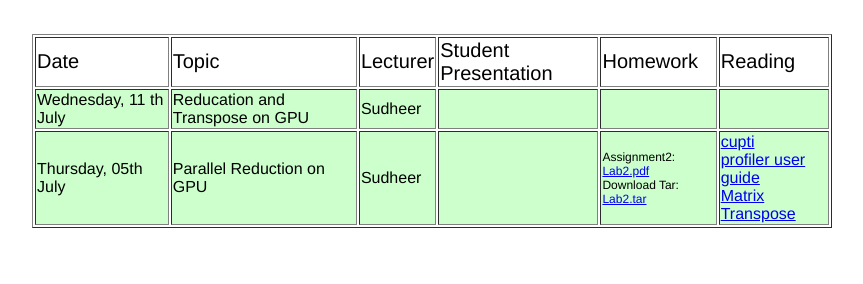
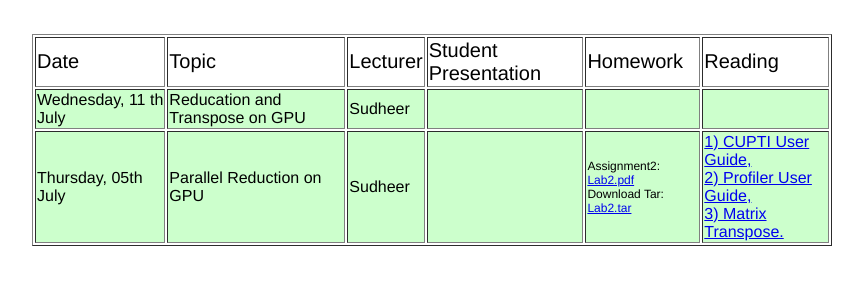
Before and after one commit to dmacssite/dmacssite.github.com, a plain HTML site: page schedule.html in a window 1280 px wide. Shown: the part 418-702 px from the top of the page, without its empty margins (208-1071 px from the left). Drawn offline with Linux system fonts and the light colour scheme.

Commit message:
Update master

```diff
--- a/schedule.html
+++ b/schedule.html
@@ -58,7 +58,7 @@ body {
     <td> <p class="slidesEtc"> Assignment2:
     <a href="Assignments/Assignment2/Lab2.pdf">Lab2.pdf</a> <br/>
     Download Tar: <a href="Assignments/Assignment2/lab2_cs1302.tar">Lab2.tar</a><br/>
-    </p></td><td> <a href="Assignments/Assignment2/materials/CUPTI_Users_Guide.pdf"> cupti <br/><a href = "Assignments/Assignment2/materials/Compute_Command_Line_Profiler_User_Guide.pdf">profiler user guide<br/><a href="Assignments/Assignment2/materials/MatrixTranspose.pdf"> Matrix Transpose </td>
+    </p></td><td> <a href="Assignments/Assignment2/materials/CUPTI_Users_Guide.pdf"> 1) CUPTI User Guide, <br/><a href = "Assignments/Assignment2/materials/Compute_Command_Line_Profiler_User_Guide.pdf">2) Profiler User Guide,<br/><a href="Assignments/Assignment2/materials/MatrixTranspose.pdf"> 3) Matrix Transpose. </td>
 </tr>
 
 
```
